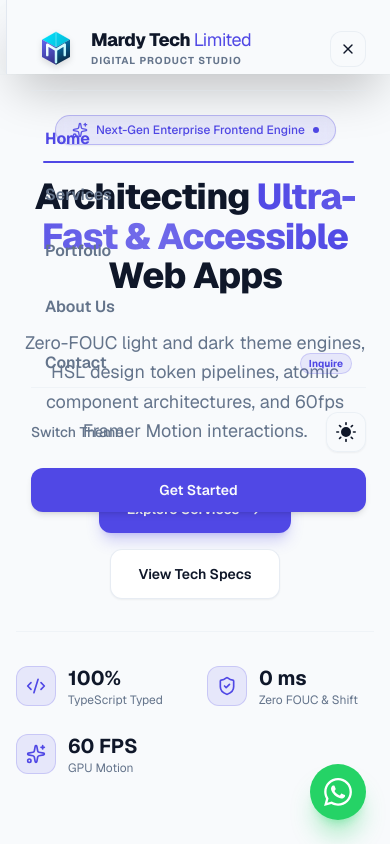
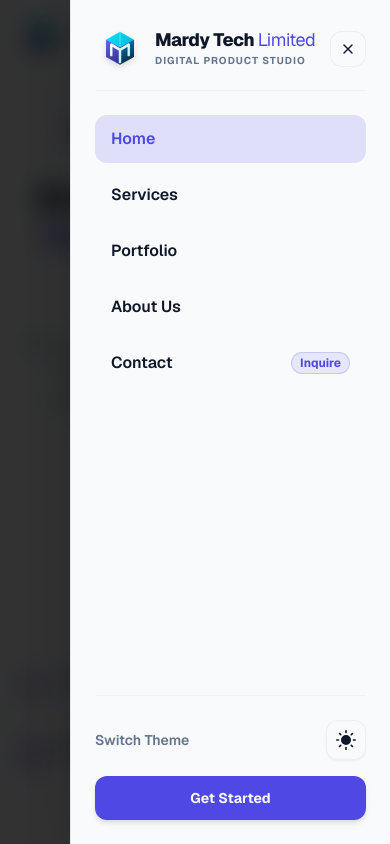
Before and after one commit to mardy-technology-ltd/Mardy-Tech-Limited, a Next.js app: page / in a window 390 px wide. Both pictures are taken after a click on the button 354 px from the left and 37 px from the top of the page. Shown: the top 844 px of the page. Built offline with nearby package versions, Linux system fonts and the light colour scheme.

Commit message:
fix_mobile_nav_drawer_with_react_create_portal

```diff
--- a/src/components/navigation/mobile-nav.tsx
+++ b/src/components/navigation/mobile-nav.tsx
@@ -1,10 +1,12 @@
 "use client";
 
 import * as React from "react";
+import { createPortal } from "react-dom";
+import Link from "next/link";
+import { usePathname } from "next/navigation";
 import { motion, AnimatePresence } from "framer-motion";
 import { X, Menu } from "lucide-react";
 import { NavItem } from "@/types/navigation";
-import { NavLink } from "./nav-link";
 import { Logo } from "./logo";
 import { ThemeToggle } from "@/components/theme-toggle";
 
@@ -14,8 +16,14 @@ interface MobileNavProps {
 
 export function MobileNav({ items }: MobileNavProps) {
   const [isOpen, setIsOpen] = React.useState(false);
+  const [mounted, setMounted] = React.useState(false);
+  const pathname = usePathname();
   const containerRef = React.useRef<HTMLDivElement>(null);
   const closeButtonRef = React.useRef<HTMLButtonElement>(null);
+
+  React.useEffect(() => {
+    setMounted(true);
+  }, []);
 
   const toggleMenu = () => setIsOpen((prev) => !prev);
   const closeMenu = React.useCallback(() => setIsOpen(false), []);
@@ -56,7 +64,6 @@ export function MobileNav({ items }: MobileNavProps) {
     const firstElement = focusableElements[0];
     const lastElement = focusableElements[focusableElements.length - 1];
 
-    // Focus the close button initially
     closeButtonRef.current?.focus();
 
     const handleTabTrap = (e: KeyboardEvent) => {
@@ -78,6 +85,96 @@ export function MobileNav({ items }: MobileNavProps) {
     window.addEventListener("keydown", handleTabTrap);
     return () => window.removeEventListener("keydown", handleTabTrap);
   }, [isOpen]);
+
+  const drawerContent = (
+    <AnimatePresence>
+      {isOpen && (
+        <div className="fixed inset-0 z-[9999] flex justify-end select-none">
+          {/* 1. Fullscreen Dark Blur Backdrop */}
+          <motion.div
+            initial={{ opacity: 0 }}
+            animate={{ opacity: 1 }}
+            exit={{ opacity: 0 }}
+            transition={{ duration: 0.2 }}
+            onClick={closeMenu}
+            className="fixed inset-0 z-[9999] bg-black/80 backdrop-blur-md"
+            aria-hidden="true"
+          />
+
+          {/* 2. Slide-out Drawer Panel (Solid 100% Opaque Background) */}
+          <motion.div
+            ref={containerRef}
+            id="mobile-navigation-drawer"
+            role="dialog"
+            aria-modal="true"
+            aria-label="Mobile Navigation"
+            initial={{ x: "100%" }}
+            animate={{ x: 0 }}
+            exit={{ x: "100%" }}
+            transition={{ type: "spring", stiffness: 350, damping: 30 }}
+            className="relative z-[10000] flex h-full w-full max-w-[320px] flex-col justify-between border-l border-border bg-background dark:bg-slate-950 p-6 shadow-2xl overflow-y-auto"
+          >
+            <div className="space-y-6">
+              {/* Header inside drawer */}
+              <div className="flex items-center justify-between border-b border-border/40 pb-4">
+                <Logo />
+                <button
+                  ref={closeButtonRef}
+                  type="button"
+                  onClick={closeMenu}
+                  aria-label="Close menu"
+                  className="inline-flex h-9 w-9 items-center justify-center rounded-xl border border-border/60 bg-background p-2 text-foreground transition-colors hover:bg-muted focus-visible:outline-hidden focus-visible:ring-2 focus-visible:ring-ring"
+                >
+                  <X className="h-4 w-4" />
+                </button>
+              </div>
+
+              {/* Mobile Navigation Links */}
+              <nav className="flex flex-col space-y-2" aria-label="Mobile Main Navigation">
+                {items.map((item) => {
+                  const isActive = pathname === item.href;
+                  return (
+                    <Link
+                      key={item.href}
+                      href={item.href}
+                      onClick={closeMenu}
+                      className={`flex items-center justify-between rounded-xl px-4 py-3 text-base font-semibold transition-colors ${
+                        isActive
+                          ? "bg-primary/15 text-primary"
+                          : "text-foreground hover:bg-muted/60"
+                      }`}
+                    >
+                      <span>{item.label}</span>
+                      {item.badge && (
+                        <span className="rounded-full bg-primary/10 border border-primary/20 px-2 py-0.5 text-xs font-bold text-primary">
+                          {item.badge}
+                        </span>
+                      )}
+                    </Link>
+                  );
+                })}
+              </nav>
+            </div>
+
+            {/* Bottom Drawer Actions */}
+            <div className="border-t border-border/40 pt-6 space-y-4">
+              <div className="flex items-center justify-between">
+                <span className="text-sm font-semibold text-muted-foreground">Switch Theme</span>
+                <ThemeToggle />
+              </div>
+              <Link
+                href="/contact"
+                onClick={closeMenu}
+                className="block w-full rounded-xl bg-primary px-4 py-3 text-center text-sm font-bold text-primary-foreground shadow-md transition-all hover:bg-primary/90 focus-visible:outline-hidden focus-visible:ring-2 focus-visible:ring-ring active:scale-95"
+              >
+                Get Started
+              </Link>
+            </div>
+          </motion.div>
+        </div>
+      )}
+    </AnimatePresence>
+  );
 
   return (
     <div className="md:hidden">
@@ -115,80 +212,8 @@ export function MobileNav({ items }: MobileNavProps) {
         </AnimatePresence>
       </button>
 
-      {/* Mobile Drawer Overlay */}
-      <AnimatePresence>
-        {isOpen && (
-          <div className="fixed inset-0 z-50 flex justify-end">
-            {/* Backdrop Blur overlay */}
-            <motion.div
-              initial={{ opacity: 0 }}
-              animate={{ opacity: 1 }}
-              exit={{ opacity: 0 }}
-              transition={{ duration: 0.2 }}
-              onClick={closeMenu}
-              className="fixed inset-0 bg-background/90 backdrop-blur-xl"
-              aria-hidden="true"
-            />
-
-            {/* Slide-out Navigation Content Container */}
-            <motion.div
-              ref={containerRef}
-              id="mobile-navigation-drawer"
-              role="dialog"
-              aria-modal="true"
-              aria-label="Mobile Navigation"
-              initial={{ x: "100%" }}
-              animate={{ x: 0 }}
-              exit={{ x: "100%" }}
-              transition={{ type: "spring", stiffness: 300, damping: 30 }}
-              className="relative z-50 flex h-full w-full max-w-sm flex-col justify-between border-l border-border bg-background p-6 shadow-2xl"
-            >
-              <div className="space-y-6">
-                {/* Header inside drawer */}
-                <div className="flex items-center justify-between border-b border-border/40 pb-4">
-                  <Logo />
-                  <button
-                    ref={closeButtonRef}
-                    type="button"
-                    onClick={closeMenu}
-                    aria-label="Close menu"
-                    className="inline-flex h-9 w-9 items-center justify-center rounded-xl border border-border/60 bg-background p-2 text-foreground transition-colors hover:bg-muted focus-visible:outline-hidden focus-visible:ring-2 focus-visible:ring-ring"
-                  >
-                    <X className="h-4 w-4" />
-                  </button>
-                </div>
-
-                {/* Mobile Navigation Links */}
-                <nav className="flex flex-col space-y-2" aria-label="Mobile Main Navigation">
-                  {items.map((item) => (
-                    <NavLink
-                      key={item.href}
-                      item={item}
-                      onClick={closeMenu}
-                      className="w-full justify-between py-3 text-base"
-                    />
-                  ))}
-                </nav>
-              </div>
-
-              {/* Bottom Drawer Actions */}
-              <div className="border-t border-border/40 pt-6 space-y-4">
-                <div className="flex items-center justify-between">
-                  <span className="text-sm font-medium text-muted-foreground">Switch Theme</span>
-                  <ThemeToggle />
-                </div>
-                <button
-                  type="button"
-                  onClick={closeMenu}
-                  className="w-full rounded-xl bg-primary px-4 py-3 text-center text-sm font-semibold text-primary-foreground shadow-md transition-all hover:bg-primary/90 focus-visible:outline-hidden focus-visible:ring-2 focus-visible:ring-ring active:scale-95"
-                >
-                  Get Started
-                </button>
-              </div>
-            </motion.div>
-          </div>
-        )}
-      </AnimatePresence>
+      {/* Render Mobile Drawer at Root of Document Body via React Portal */}
+      {mounted && createPortal(drawerContent, document.body)}
     </div>
   );
 }
```
